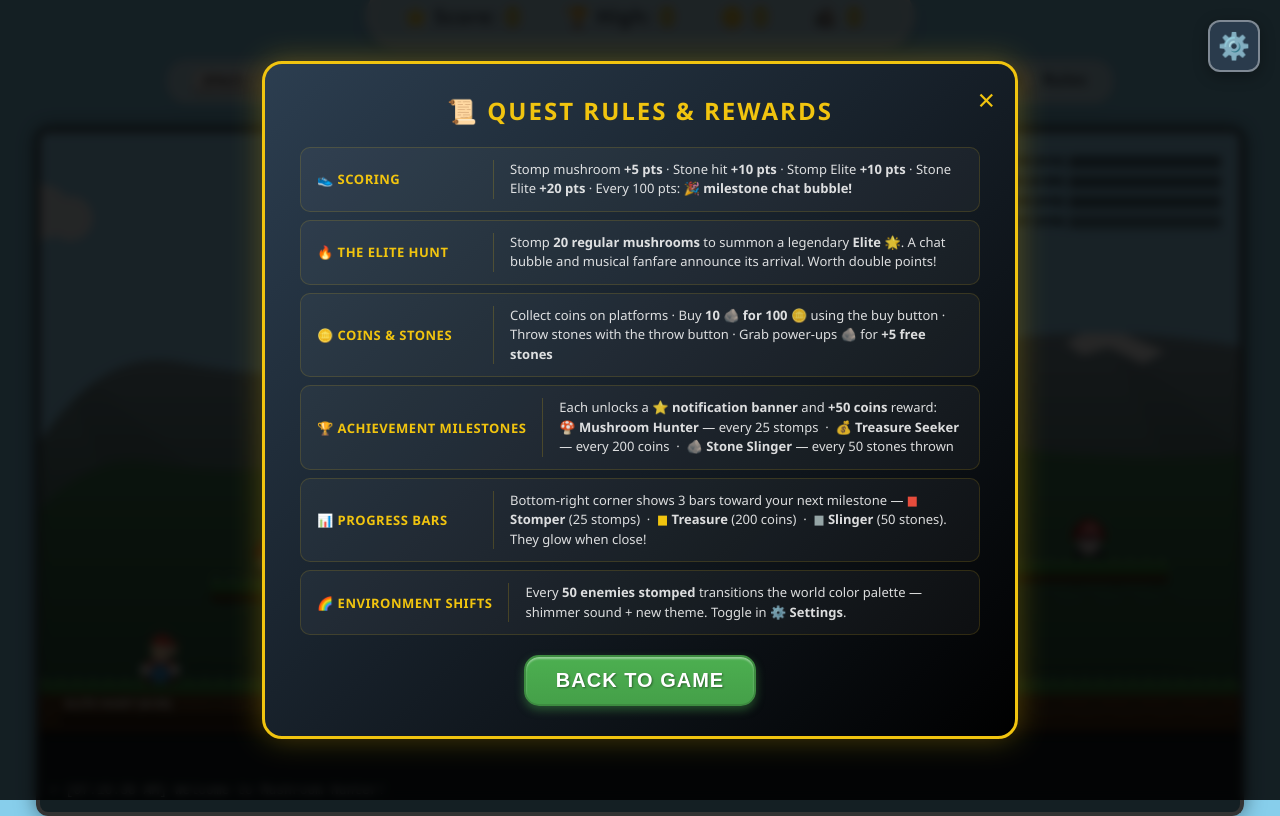
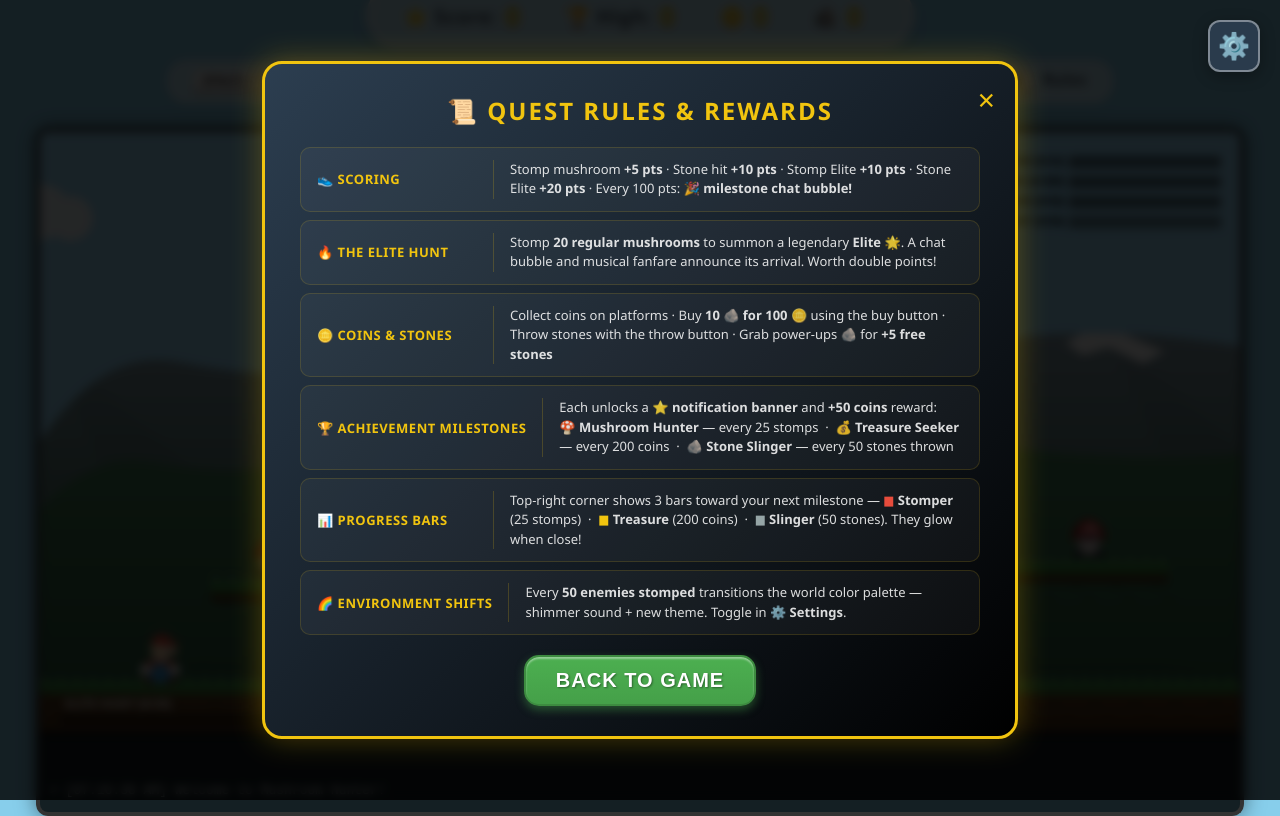
Before and after one commit to GrishaAngelovGH/mushroom-hunter-2d-game, a website with bundled scripts: page index.html in a window 1280 px wide. Built offline with nearby package versions, Linux system fonts and the light colour scheme.

Commit message:
chore: update the progress bars position in the rules modal

```diff
--- a/index.html
+++ b/index.html
@@ -109,7 +109,7 @@
                     <div class="modal-section">
                         <h3>📊 Progress Bars</h3>
                         <div class="modal-section-body">
-                            Bottom-right corner shows 3 bars toward your next milestone —
+                            Top-right corner shows 3 bars toward your next milestone —
                             <span style="color:#E74C3C">■</span> <strong>Stomper</strong> (25 stomps) &nbsp;·&nbsp;
                             <span style="color:#F1C40F">■</span> <strong>Treasure</strong> (200 coins) &nbsp;·&nbsp;
                             <span style="color:#95A5A6">■</span> <strong>Slinger</strong> (50 stones). They glow when close!
```
